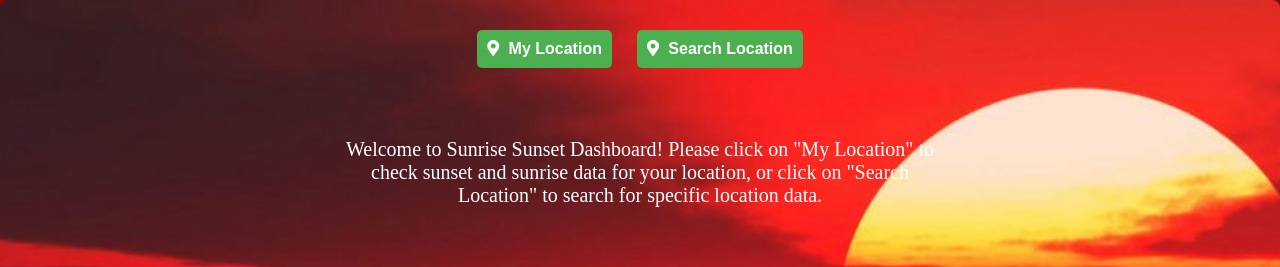
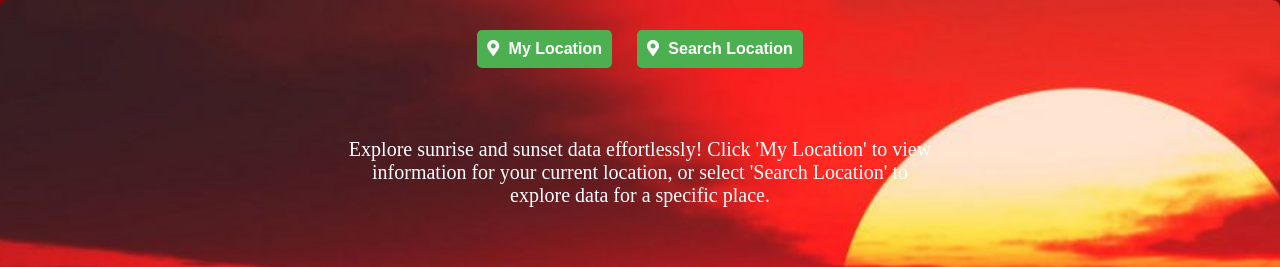
Before and after one commit to mohinivbudhale/ITMD-LAB4-MBUDHALE, a plain HTML site: page index.html in a window 1280 px wide. Shown: the top 267 px of the page. Drawn offline with Linux system fonts and the light colour scheme.

Commit message:
Update index.html

```diff
--- a/index.html
+++ b/index.html
@@ -18,8 +18,7 @@
             </div>
         </nav>
         <div id="welcomeMessage">
-            <p>Welcome to Sunrise Sunset Dashboard! Please click on "My Location" to check sunset and sunrise data
-                for your location, or click on "Search Location" to search for specific location data.</p>
+            <p>Explore sunrise and sunset data effortlessly! Click 'My Location' to view information for your current location, or select 'Search Location' to explore data for a specific place.</p>
         </div>
         <div>
             <h1>Sunrise Sunset Dashboard</h1>
```
